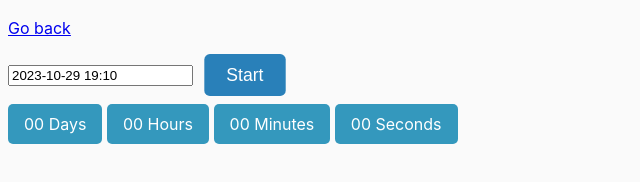
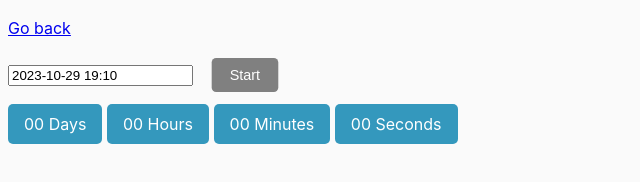
Before and after one commit to snap515/goit-js-hw-09, a website built with Parcel: page src/02-timer.html in a window 1280 px wide. In both pictures the pointer is over the button "Start". Shown: the whole page, without its empty margins (0-640 px from the left). Built offline with nearby package versions, Linux system fonts and the light colour scheme.

Commit message:
add css for disabled button

```diff
--- a/src/css/common.css
+++ b/src/css/common.css
@@ -28,6 +28,16 @@ img {
   cursor: pointer;
 
   transition: background-color 0.3s ease-in-out, transform 0.2s ease-in-out;
+
+}
+
+.button:disabled {
+  background-color: grey;
+}
+
+.button:disabled:hover {
+  transform: scale(0.9);
+  background-color: grey;
 }
 
 .button:hover {
--- a/src/js/02-timer.js
+++ b/src/js/02-timer.js
@@ -7,6 +7,7 @@ const options = {
   time_24hr: true,
   defaultDate: new Date(),
   minuteIncrement: 1,
+
   onClose(selectedDates) {
     const timerTime = selectedDates[0] - Date.now();
     if (timerTime <= 0) {
```
